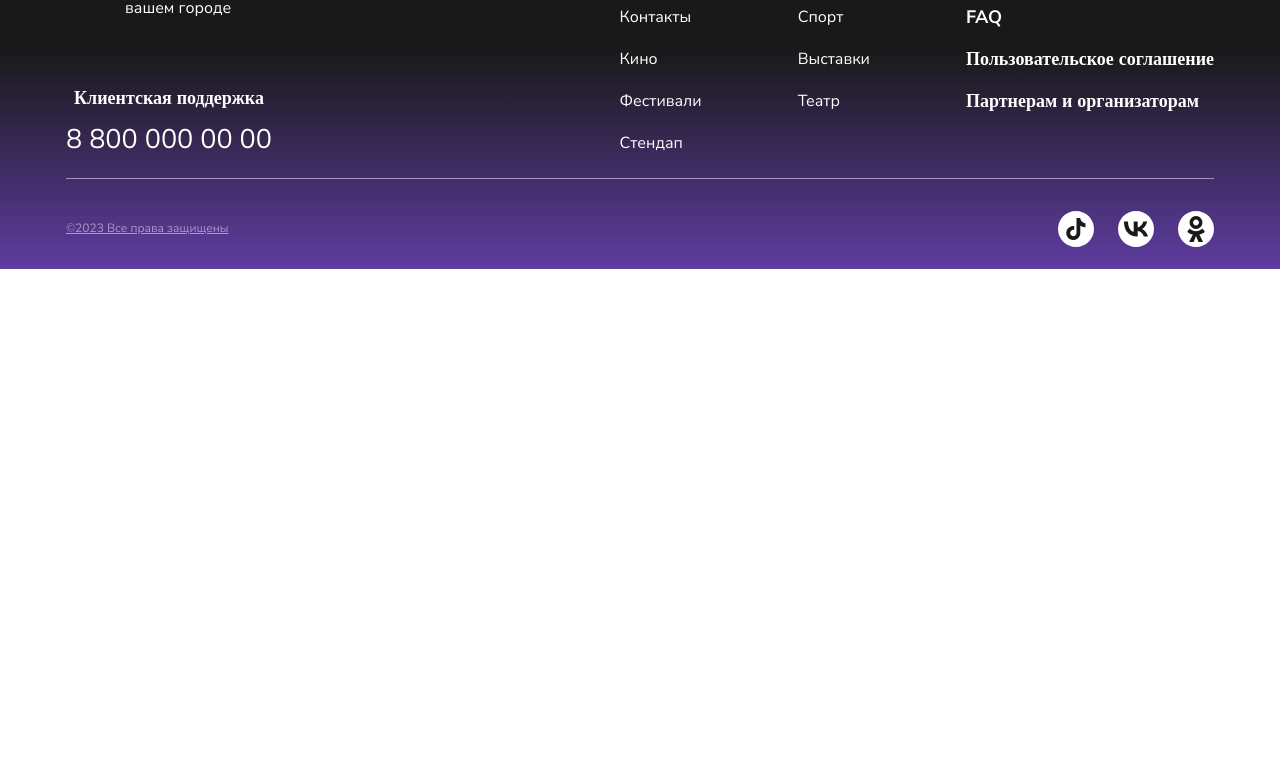
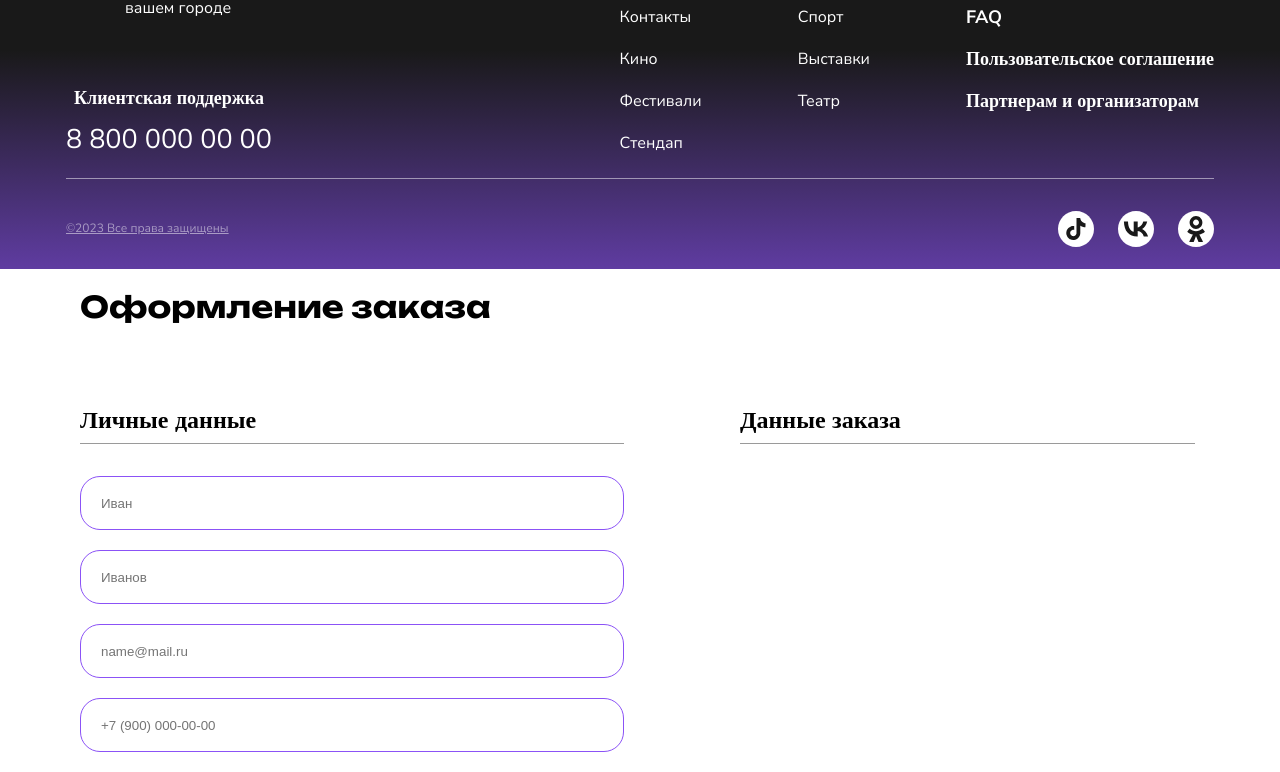
Before and after one commit to by-the-ticket-take-the-ride/frontend, a React (Create React App) app: page / in a window 1280 px wide. Shown: the part 2273-3045 px from the top of the page. Before the commit the page ends 2542 px from the top, so only its background shows below. Built offline with nearby package versions, Linux system fonts and the light colour scheme.

Commit message:
feat: сверстала инпуты личных данных

```diff
--- a/src/App.jsx
+++ b/src/App.jsx
@@ -9,6 +9,7 @@ import EventsCardList from "./components/EventsCardList/EventsCardList";
 import CityPopup from "./components/CityPopup/CityPopup";
 import EventPage from "./components/EventPage/EventPage";
 import MainFrame from "./components/MainFrame/MainFrame";
+import OrderForm from "./components/OrderForm/OrderForm";
 
 function App() {
   const [selectedDateEvents, setSelectedDateEvents] = React.useState([]);
@@ -27,6 +28,7 @@ function App() {
       <MainFrame />
       <EventCards />
       <Footer />
+      <OrderForm />
       <LocationModal
         onClickOtherButton={setIsActivePopupCity}
         onClickButton={setIsHiddenLocation}
--- /dev/null
+++ b/src/components/OrderForm/OrderForm.css
@@ -0,0 +1,52 @@
+.order-form {
+  margin-top: 100px;
+  margin-bottom: 1000px;
+  max-width: 1120px;
+  margin: 0 auto;
+}
+
+.order-form__title {
+  font-family: 'Unbounded';
+  font-weight: 700;
+  font-size: 30px;
+  line-height: 31.8px;
+  margin-bottom: 60px;
+}
+
+.order-form__details {
+  display: flex;
+}
+
+.personal-details {
+  max-width: 548px;
+  margin-right: 116px;
+}
+
+.details__title {
+  font-family: 'Nunito Sans';
+  font-weight: 700;
+  font-size: 24px;
+  line-height: 22px;
+  border-bottom: 1px #9A9A9A solid;
+  padding-bottom: 12px;
+  margin-bottom: 32px;
+}
+
+.personal-details__form {
+  display: flex;
+  flex-direction: column;
+}
+
+.personal-details__input {
+  width: 100%;
+  height: 50px;
+  border-radius: 20px;
+  border: 1px #8B52F6 solid;
+  padding-left: 20px;
+  margin-bottom: 20px;
+  width: 520px;
+}
+
+.order-details {
+  width: 455px;
+}
--- /dev/null
+++ b/src/components/OrderForm/OrderForm.jsx
@@ -0,0 +1,50 @@
+import React from "react";
+import './OrderForm.css'
+
+function OrderForm() {
+  return (
+    <div className="order-form">
+      <h2 className="order-form__title">Оформление заказа</h2>
+      <div className="order-form__details">
+        <div className="personal-details">
+          <h3 className="details__title">Личные данные</h3>
+          <form className="personal-details__form">
+          <input
+            className="personal-details__input"
+            type="text"
+            name="name"
+            id="name"
+            placeholder="Иван"
+          />
+          <input
+            className="personal-details__input"
+            type="text"
+            name="surname"
+            id="surname"
+            placeholder="Иванов"
+          />
+          <input
+            className="personal-details__input"
+            type="email"
+            name="email"
+            id="email"
+            placeholder="name@mail.ru"
+          />
+          <input
+            className="personal-details__input"
+            type="tel"
+            name="tel"
+            id="tel"
+            placeholder="+7 (900) 000-00-00"
+          />
+          </form>
+        </div>
+        <div className="order-details">
+          <h3 className="details__title">Данные заказа</h3>
+        </div>
+      </div>
+    </div>
+  )
+}
+
+export default OrderForm;
```
Also changed, not shown: src/App.css (line endings or trailing spaces), src/assets/fonts/fonts.css (line endings or trailing spaces), src/components/Footer/Footer.scss (line endings or trailing spaces).
